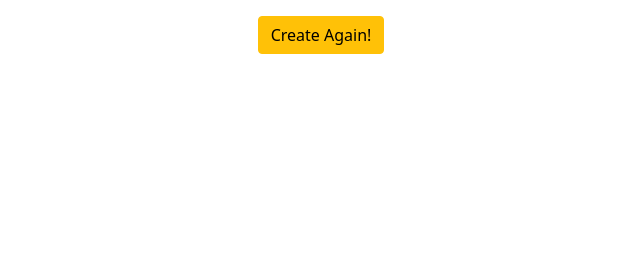
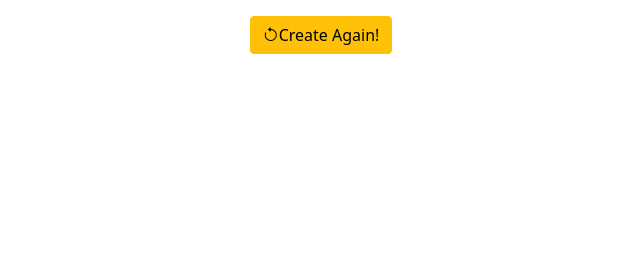
Before and after one commit to gabrielgatbonton/IML-Membership-Application, a PHP site: page /list.php in a window 1280 px wide. Shown: the part 41-300 px from the top of the page, without its empty margins (319-959 px from the left). Run offline with PHP 8.4, Linux system fonts and the light colour scheme; data that the repository does not hold is empty; some libraries are stand-ins or nearby versions.

Commit message:
Icons are now present within the buttons

```diff
--- a/edit.php
+++ b/edit.php
@@ -13,7 +13,7 @@
         <form action="update.php" method="get">
         <tr>
             <td colspan="2" class="">
-                <img src="images/Transparent Car Club Logo.png" alt="Club logo" class="resize">
+                <a href="index.php"><img src="images/Transparent Car Club Logo.png" alt="Club logo" class="resize"></a>
             </td>
         </tr>
         <tr>
--- a/index.php
+++ b/index.php
@@ -4,7 +4,7 @@
     <meta charset="UTF-8">
     <meta http-equiv="X-UA-Compatible" content="IE=edge">
     <meta name="viewport" content="width=device-width, initial-scale=1.0">
-    <title>Membership</title>
+    <title>Club Registration</title>
     <link rel="stylesheet" href="stylesIndex.css">
     <link href="https://cdn.jsdelivr.net/npm/bootstrap@5.1.3/dist/css/bootstrap.min.css" rel="stylesheet" integrity="sha384-1BmE4kWBq78iYhFldvKuhfTAU6auU8tT94WrHftjDbrCEXSU1oBoqyl2QvZ6jIW3" crossorigin="anonymous">
 </head>
--- a/list.php
+++ b/list.php
@@ -16,6 +16,7 @@ else{
     <meta http-equiv="X-UA-Compatible" content="IE=edge">
     <meta name="viewport" content="width=device-width, initial-scale=1.0">
     <title>Membership Queries</title>
+    <link rel="stylesheet" href="https://cdn.jsdelivr.net/npm/bootstrap-icons@1.9.1/font/bootstrap-icons.css">
     <link href="https://cdn.jsdelivr.net/npm/bootstrap@5.1.3/dist/css/bootstrap.min.css" rel="stylesheet" integrity="sha384-1BmE4kWBq78iYhFldvKuhfTAU6auU8tT94WrHftjDbrCEXSU1oBoqyl2QvZ6jIW3" crossorigin="anonymous">
     <style>
         .center{
@@ -46,11 +47,11 @@ else{
 			<td class="center"><?php echo $rows['phoneNumber'];?></td>
 			<td class="center"><?php echo $rows['address1'];?></td>
             <td class="center"><?php echo $rows['address2'];?></td>
-            <td class="center"><?php echo "<a type='button' class='btn btn-light' href='edit.php?id=$rows[id]&lname=$rows[lname]&fname=$rows[fname]&email=$rows[email]&areaCode=$rows[areaCode]&phoneNumber=$rows[phoneNumber]&address1=$rows[address1]&address2=$rows[address2]'>Edit</a>";?></td>
-            <td class="center"><?php echo "<a type='button' class='btn btn-danger' href='delete.php?id=$rows[id]'>Delete</a>";}?></td>
+            <td class="center"><?php echo "<a type='button' class='btn btn-light' href='edit.php?id=$rows[id]&lname=$rows[lname]&fname=$rows[fname]&email=$rows[email]&areaCode=$rows[areaCode]&phoneNumber=$rows[phoneNumber]&address1=$rows[address1]&address2=$rows[address2]'><i class='bi bi-pencil-square'></i>Modify</a>";?></td>
+            <td class="center"><?php echo "<a type='button' class='btn btn-danger' href='delete.php?id=$rows[id]'><i class='bi bi-trash3-fill'></i>Delete</a>";}?></td>
         </tr>
     </table>
-    <div class="center"><a class="btn btn-warning" href="index.php">Create Again!</a></div>
+    <div class="center"><a class="btn btn-warning" href="index.php"><i class="bi bi-arrow-counterclockwise"></i>Create Again!</a></div>
 <script src="https://cdn.jsdelivr.net/npm/@popperjs/core@2.10.2/dist/umd/popper.min.js" integrity="sha384-7+zCNj/IqJ95wo16oMtfsKbZ9ccEh31eOz1HGyDuCQ6wgnyJNSYdrPa03rtR1zdB" crossorigin="anonymous"></script>
 <script src="https://cdn.jsdelivr.net/npm/bootstrap@5.1.3/dist/js/bootstrap.min.js" integrity="sha384-QJHtvGhmr9XOIpI6YVutG+2QOK9T+ZnN4kzFN1RtK3zEFEIsxhlmWl5/YESvpZ13" crossorigin="anonymous"></script>
 </body>
```
